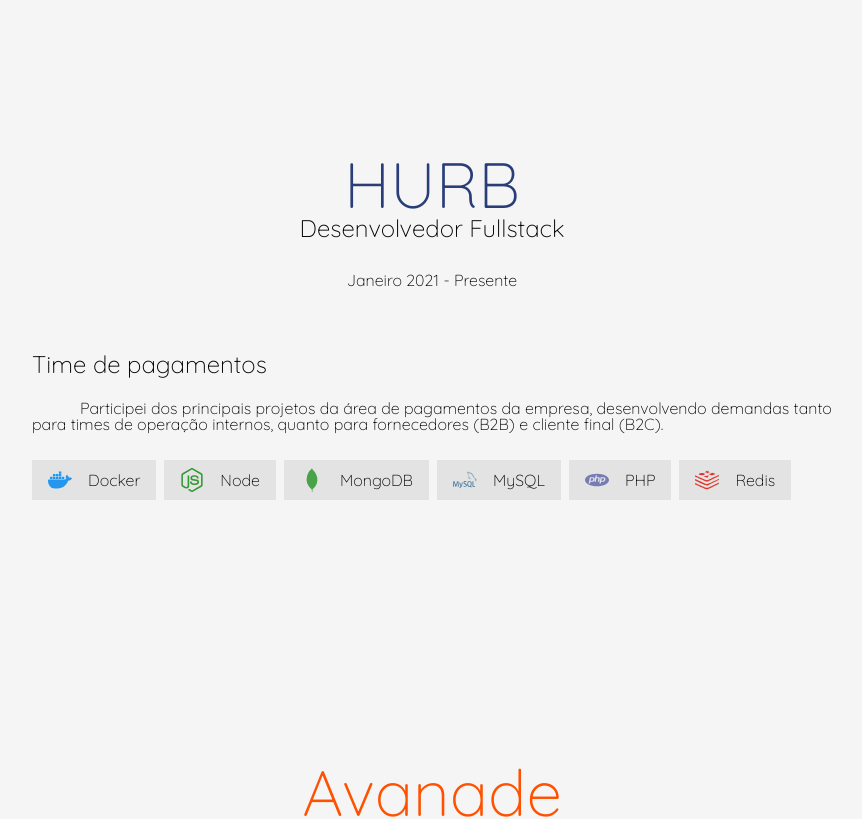
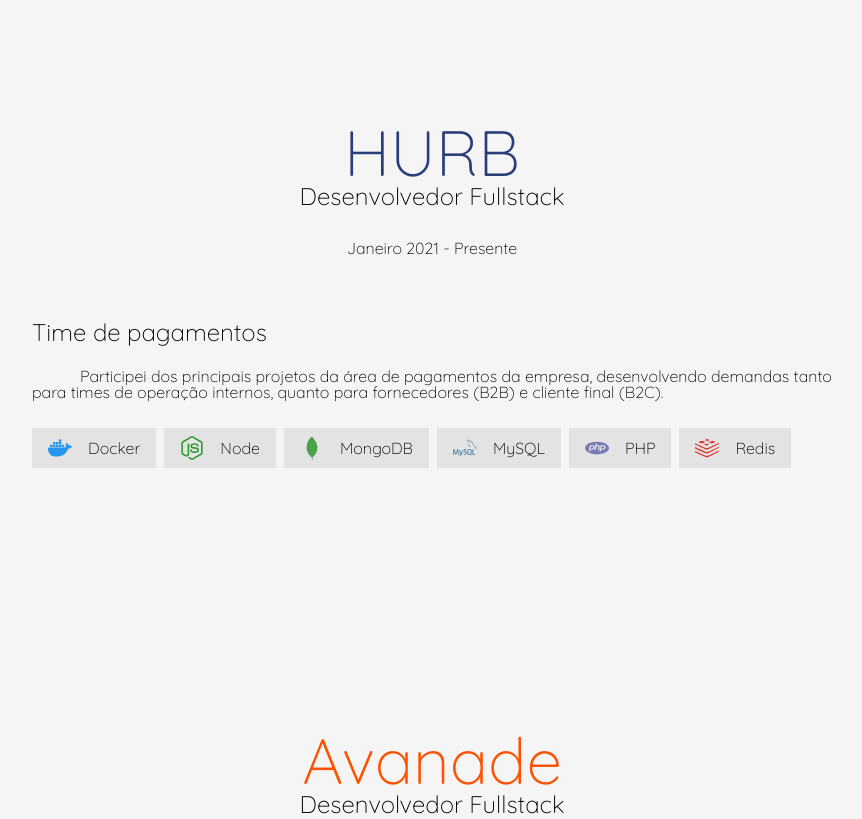
Before and after one commit to magnonasc/com.magnonascimento-next, a Next.js app: page / in a window 1280 px wide. Shown: the part 960-1779 px from the top of the page, without its empty margins (204-1066 px from the left). Built offline with nearby package versions, Linux system fonts and the light colour scheme.

Commit message:
Fixed table of contents and adjusted heading elements

```diff
--- a/src/components/molecules/JobInfo.tsx
+++ b/src/components/molecules/JobInfo.tsx
@@ -1,6 +1,6 @@
 import { FC, HTMLAttributes } from 'react';
 import styled from 'styled-components';
-import { Heading1, Heading2, Heading3, Heading4, Paragraph as ProjectDescription, Span } from '../atoms/Text';
+import { Heading3, Heading4, Heading5, Paragraph as ProjectDescription, Span } from '../atoms/Text';
 import Icon from '../atoms/Icons';
 
 const Container = styled.section`
@@ -12,7 +12,7 @@
     max-width: 50rem;
 `;
 
-const CompanyName = styled(Heading1)`
+const CompanyName = styled(Heading3)`
     color: ${({ color }) => color};
     font-size: 4rem;
 
@@ -21,7 +21,7 @@
     }
 `;
 
-const JobTitle = styled(Heading2)`
+const JobTitle = styled(Heading4)`
     font-size: 1.5rem;
 
     @media (max-width: 768px) {
@@ -29,11 +29,11 @@
     }
 `;
 
-const JobPeriod = styled(Heading3)`
+const JobPeriod = styled(Span)`
     margin: 2rem 0 1rem 0;
 `;
 
-const ProjectTitle = styled(Heading4)`
+const ProjectTitle = styled(Heading5)`
     margin-bottom: 1.5rem;
     font-size: 1.5rem;
 
--- a/src/components/molecules/TableOfContents.tsx
+++ b/src/components/molecules/TableOfContents.tsx
@@ -85,7 +85,7 @@
                 const currentElement = document.getElementById(key);
                 if (
                     currentScrollY >= currentElement.offsetTop &&
-                    currentScrollY <= currentElement.offsetTop + currentElement.offsetHeight
+                    currentScrollY < currentElement.offsetTop + currentElement.offsetHeight
                 ) {
                     currentMarker.innerText = '●';
                 } else {
--- a/src/components/molecules/TitledSection.tsx
+++ b/src/components/molecules/TitledSection.tsx
@@ -12,10 +12,6 @@
     position: relative;
 
     padding-top: 3rem;
-
-    & + section {
-        margin-top: 2rem;
-    }
 
     animation-name: fadeInSection;
     animation-duration: 5s;
@@ -41,7 +37,7 @@
     font-size: 5rem;
 
     @media (max-width: 768px) {
-        font-size: 2.5rem;
+        font-size: 2rem;
     }
 
     animation-name: fadeInSectionTitle;
```
